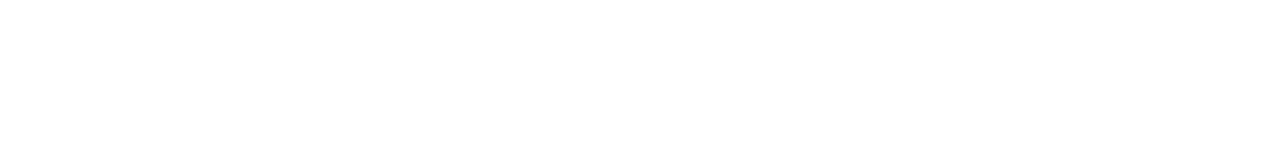
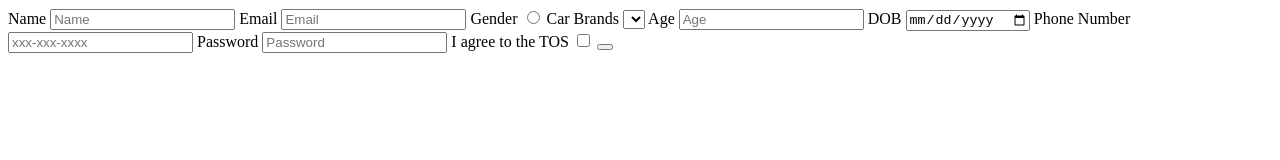
Before and after one commit to acciojob/signup-form-car-Priyanshi-Mittal-20, a website: page main.html in a window 1280 px wide. Drawn offline with Linux system fonts and the light colour scheme.

Commit message:
created a submission

```diff
--- a/main.html
+++ b/main.html
@@ -8,6 +8,27 @@
 
 <body>
 	<!-- the entire body must be written by student -->
+	<form method="post">
+		<label for="name">Name</label>
+		<input type="text" required id="name" placeholder="Name">
+		<label for="email">Email</label>
+		<input type="email" required id="email" placeholder="Email">
+		<label for="gender_m,gender_f">Gender</label>
+		<input type="radio" required id="gender_m,gender_f" name="gender">
+		<label for="cars">Car Brands</label>
+		<select placeholder="--Please choose an option--" id="cars" required type="select"></select>
+		<label for="age">Age</label>
+		<input type="number" required id="age" placeholder="Age">
+		<label for="dob">DOB</label>
+		<input type="date" required id="dob">
+		<label for="tel">Phone Number</label>
+		<input type="tel" id="tel" placeholder="xxx-xxx-xxxx">
+		<label for="password">Password</label>
+		<input type="password" required id="password" placeholder="Password">
+		<label for="tos">I agree to the TOS</label>
+		<input type="checkbox" required id="tos">
+		<button type="submit"></button>
+	</form>
     <script type="text/javascript" src="./script.js">
 </script>
 
```
